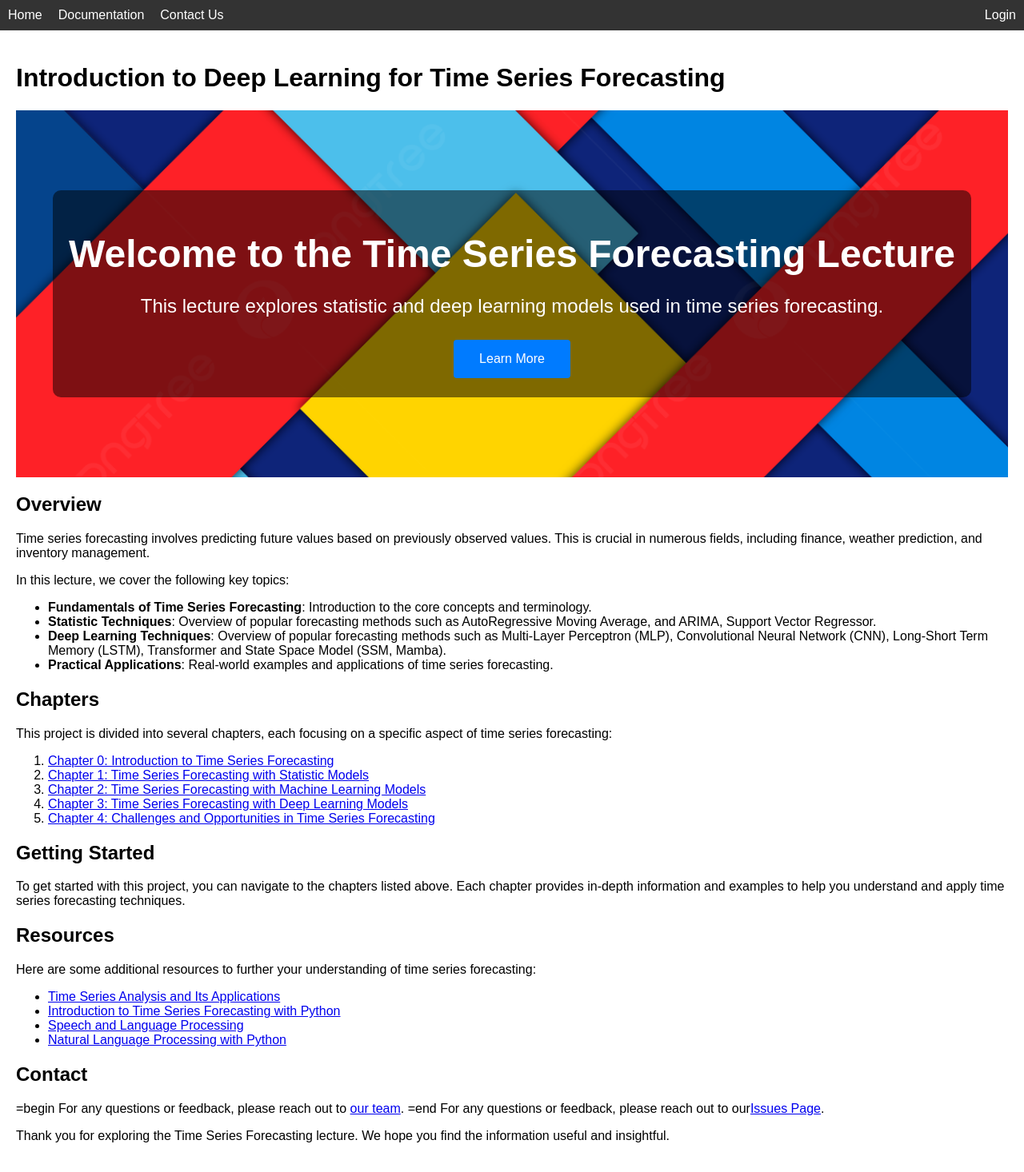
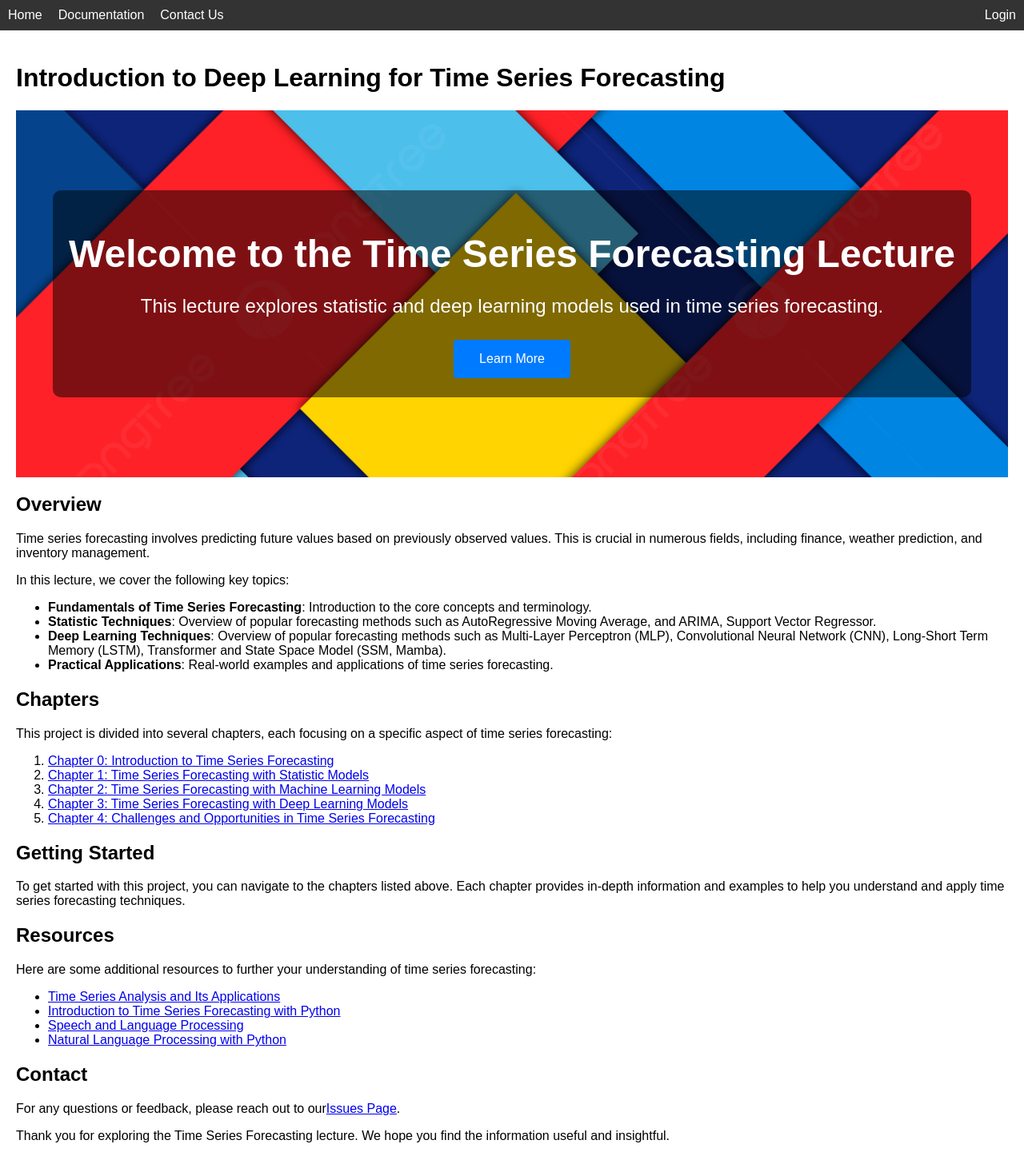
Before and after one commit to JiangYou2025/JiangYou2025.github.io, a Jekyll site: the page built from index.markdown, in a window 1280 px wide. Shown: the whole page at 80% size. Built offline with Jekyll 4.4.1, drawn with Linux system fonts in a browser that asks for light colours.

Commit message:
Update index.markdown

```diff
--- a/index.markdown
+++ b/index.markdown
@@ -46,9 +46,9 @@ Here are some additional resources to further your understanding of time series
 - [Natural Language Processing with Python](https://www.oreilly.com/library/view/natural-language-processing/9780596516499/)
 
 ## Contact
-=begin
-For any questions or feedback, please reach out to [our team](mailto:jiangyou6666@gmail.com).
-=end
+<!---
+For any questions or feedback, please reach out to [our team](mailto:yourmail@gmail.com).
+-->
 For any questions or feedback, please reach out to our[Issues Page](https://github.com/JiangYou2025/JiangYou2025.github.io/issues).
 
 Thank you for exploring the Time Series Forecasting lecture. We hope you find the information useful and insightful.
```
